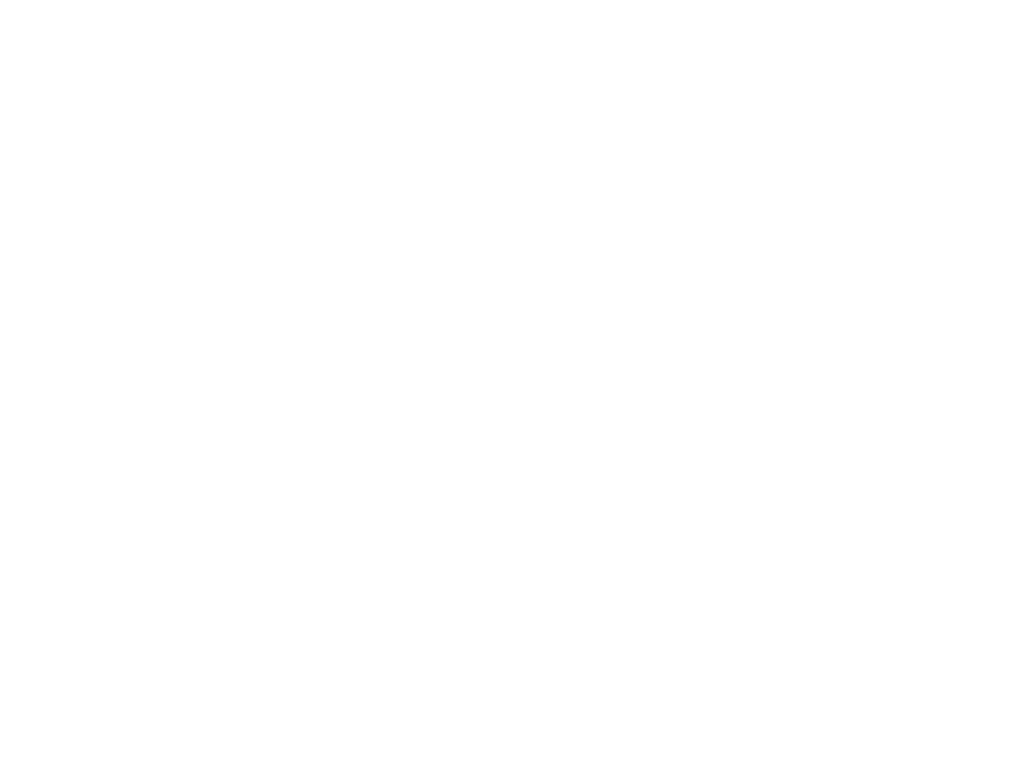
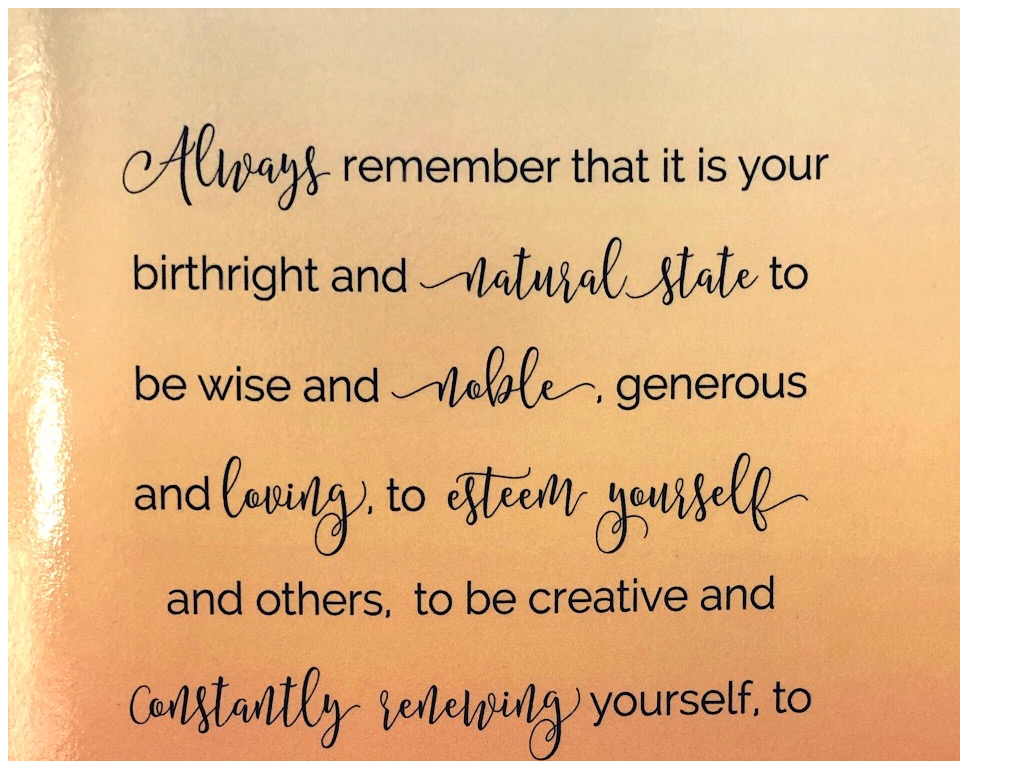
Before and after one commit to birthrightmom/birthrightmom.github.io, a plain HTML site: page index.html in a window 1280 px wide. Shown: the top 761 px of the page, without its empty margins (0-1015 px from the left). Drawn offline with Linux system fonts and the light colour scheme.

Commit message:
Update index.html

```diff
--- a/index.html
+++ b/index.html
@@ -4,4 +4,4 @@
   <meta charset="utf-8">
   <title>❤️❤️❤️</title>
 </head>
-<body><img src="" /></body>
+<body><img src="B61BDD94-0CC8-48E2-9E8E-B3F3FDA39F14.jpeg" /></body>
```
